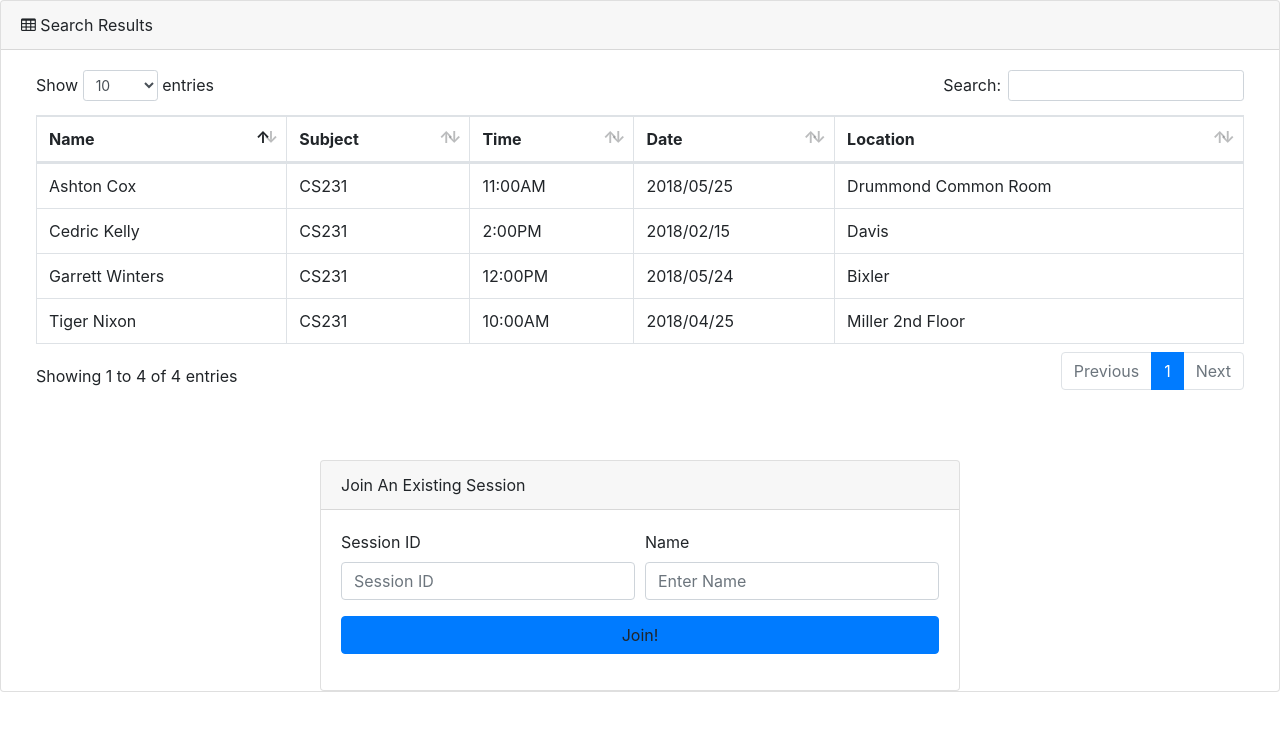
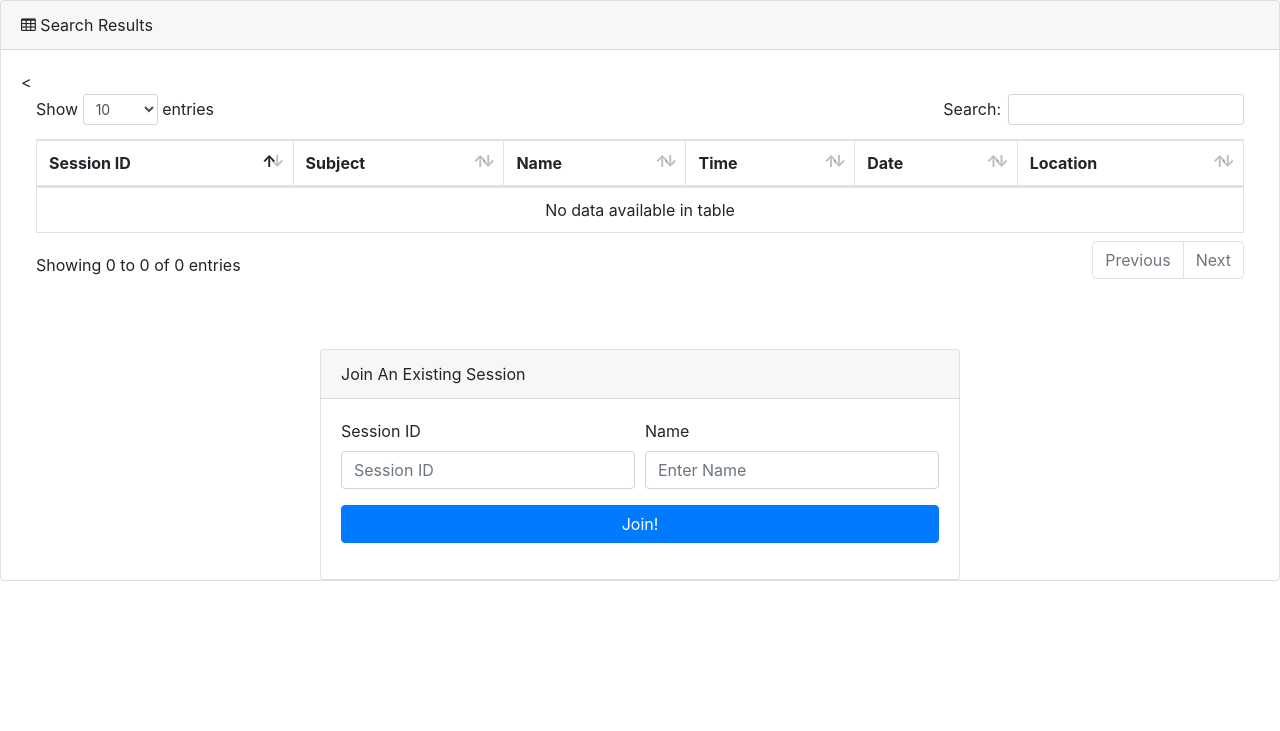
Before and after one commit to adithyas98/CBBHacks2018, a Flask app: page /dashboard/session in a window 1280 px wide. Shown: the top 731 px of the page. Run offline with Flask 2, Linux system fonts and the light colour scheme; some libraries are stand-ins or nearby versions.

Commit message:
THE WHOLE PROJECT WORKS BOOOOOOOOOIII! YEEEEEEEEEEEAAAAAAAAAAAAAAHH BOOOOOOOOOOOOOOIIIIIIIIIIII"

```diff
--- a/app.py
+++ b/app.py
@@ -42,9 +42,16 @@
     #We are simply going to check to see if the password and the username are the same
     return username==password
 
-@app.route("/dashboard")
+@app.route("/dashboard",methods=['POST','GET'])
 def dashboard():
     #this will display the dashboard
+    if (request.method=="POST"):
+        tuples=studySession.search(request.form.get('search'))
+        items = []
+        for i in range(len(tuples)):
+            an_item = dict(id=tuples[i][0], subject=tuples[i][1], name=tuples[i][2],time=tuples[i][3],date=tuples[i][4],location=tuples[i][5])
+            items.append(an_item)
+        return render_template('tables.html',items=items)
     return render_template('index.html')
 
 
--- a/templates/index.html
+++ b/templates/index.html
@@ -209,11 +209,11 @@
                 </div>
             </li>
             <li class="nav-item">
-                <form class="form-inline my-2 my-lg-0 mr-lg-2">
+                <form class="form-inline my-2 my-lg-0 mr-lg-2" action="{{url_for('dashboard')}}" method="POST">
                     <div class="input-group">
-                        <input class="form-control" type="text" placeholder="Search for...">
+                        <input class="form-control" name="search" type="text" placeholder="Search for...">
                         <span class="input-group-append">
-                            <button class="btn btn-primary" type="button">
+                            <button class="btn btn-primary" type="submit">
                                 <i class="fa fa-search"></i>
                             </button>
                         </span>
--- a/templates/join.html
+++ b/templates/join.html
@@ -21,7 +21,7 @@
     <div class="card card-register mx-auto mt-5">
       <div class="card-header">Join An Existing Session</div>
       <div class="card-body">
-        <form>
+        <form action="{{url_for('session')}}" method="POST">
           <div class="form-group">
             <div class="form-row">
               <div class="col-md-6">
@@ -34,7 +34,7 @@
               </div>
             </div>
           </div>
-          <a class="btn btn-primary btn-block" href="login.html">Register</a>
+          <button class="btn btn-primary btn-block" type="submit">Register</button>
 
            </div>
   <!-- Bootstrap core JavaScript-->
--- a/templates/tables.html
+++ b/templates/tables.html
@@ -23,11 +23,13 @@
             <table class="table table-bordered" id="dataTable" width="100%" cellspacing="0">
               <thead>
                   <tr>
+                      <th>Session ID</th>
+                      <th>Subject</th>
                       <th>Name</th>
-                  <th>Subject</th>
                       <th>Time</th>
                       <th>Date</th>
                       <th>Location</th>
+
                       <!--  <th>Salary</th>
       </tr>
     </thead>
@@ -42,36 +44,18 @@
       </tr>-->
                       </tfoot>
 <tbody>
+                  {% for item in items %}
                 <tr>
-                  <td>Tiger Nixon</td>
-                  <td>CS231</td>
-                  <td>10:00AM</td>
-                  <td>2018/04/25</td>
-                  <td>Miller 2nd Floor</td>
+                  <td>{{item.id}}</td>
+                  <td>{{item.subject}}</td>
+                  <td>{{item.name}}</td>
+                  <td>{{item.time}}</td>
+                  <td>{{item.date}}</td>
+                  <td>{{item.location}}</td>
 
                 </tr>
-                <tr>
-                  <td>Garrett Winters</td>
-                  <td>CS231</td>
-                  <td>12:00PM</td>
-                  <td>2018/05/24</td>
-                  <td>Bixler</td>
-
-                </tr>
-                <tr>
-                  <td>Ashton Cox</td>
-                  <td>CS231</td>
-                  <td>11:00AM</td>
-                  <td>2018/05/25</td>
-                  <td>Drummond Common Room</td>
-
-                </tr>
-                <tr>
-                  <td>Cedric Kelly</td>
-                  <td>CS231</td>
-                  <td>2:00PM</td>
-                  <td>2018/02/15</td>
-                  <td>Davis</td>
+                {% endfor %}
+                <
               </tbody>
             </table>
           </div>
@@ -90,11 +74,11 @@
                                     </div>
                                     <div class="col-md-6">
                                         <label for="exampleInputLastName">Name</label>
-                                        <input class="form-control" id="Name" type="text" aria-describedby="nameHelp" placeholder="Enter Name">
+                                        <input class="form-control" name="name"id="Name" type="text" aria-describedby="nameHelp" placeholder="Enter Name">
                                     </div>
                                 </div>
                             </div>
-                            <a class="btn btn-primary btn-block" type=submit>Join!</a>
+                            <button class="btn btn-primary btn-block" type=submit>Join!</button>
 
                     </div>
                 </div>
```
Lines whose indentation alone changed are shown as unchanged.
